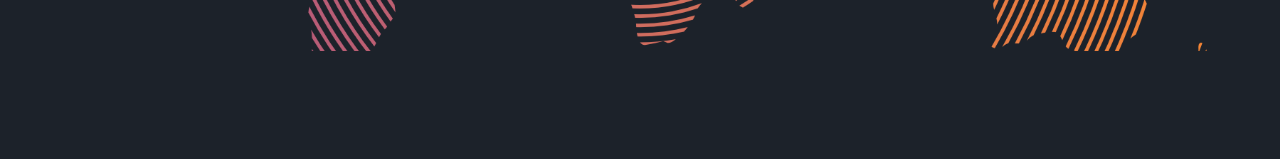
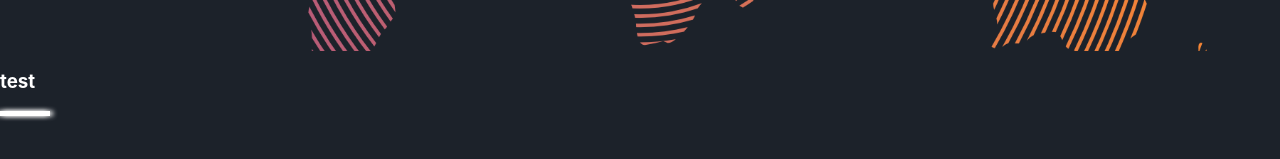
Before and after one commit to pedrambabazadeh/business-website, a React (Create React App) app: page / in a window 1280 px wide. Shown: the part 541-700 px from the top of the page. Built offline with nearby package versions, Linux system fonts and the light colour scheme.

Commit message:
implement Part componet and the properties belonging to it

```diff
--- a/src/App.js
+++ b/src/App.js
@@ -1,6 +1,6 @@
 import './App.css';
 import { Navigation,Header } from './Sections';
-import { NumericCards } from './Components';
+import { Part } from './Components';
 import { ThemeProvider } from '@emotion/react';
 import { createTheme } from '@mui/material';
 
@@ -22,7 +22,7 @@ function App() {
         <Navigation/>
         {/* needs to be dynamic from here*/}
         <Header/>
-
+        <Part title="test" text="new part is working successfully" color="#ffffff"/>
       </div>
     </ThemeProvider>
   );
--- a/src/Components/Part/Part.jsx
+++ b/src/Components/Part/Part.jsx
@@ -1,9 +1,15 @@
 import React from 'react'
+import './part.css'
 
 export default function Part(props) {
   return (
     <section>
         <h3>{props.title}</h3>
+        <div className='separator'
+          style={{backgroundColor: props.color,
+          boxShadow: `3px 0px 5px ${props.color}, -3px -0px 5px ${props.color}`}}>
+          &nbsp;
+        </div>
         <p>{props.data}</p>
     </section>
   )
--- /dev/null
+++ b/src/Components/Part/part.css
@@ -0,0 +1,4 @@
+.separator{
+    max-width: 50px;
+    height: 5px;
+}
--- a/src/Components/index.js
+++ b/src/Components/index.js
@@ -1,3 +1,4 @@
 export {default as NavBar} from './NavBar/NavBar'
 export {default as Logo} from './Logo/Logo'
 export {default as NumericCards} from './NumericCards/NumericCardsGroup'
+export {default as Part} from './Part/Part'
```
